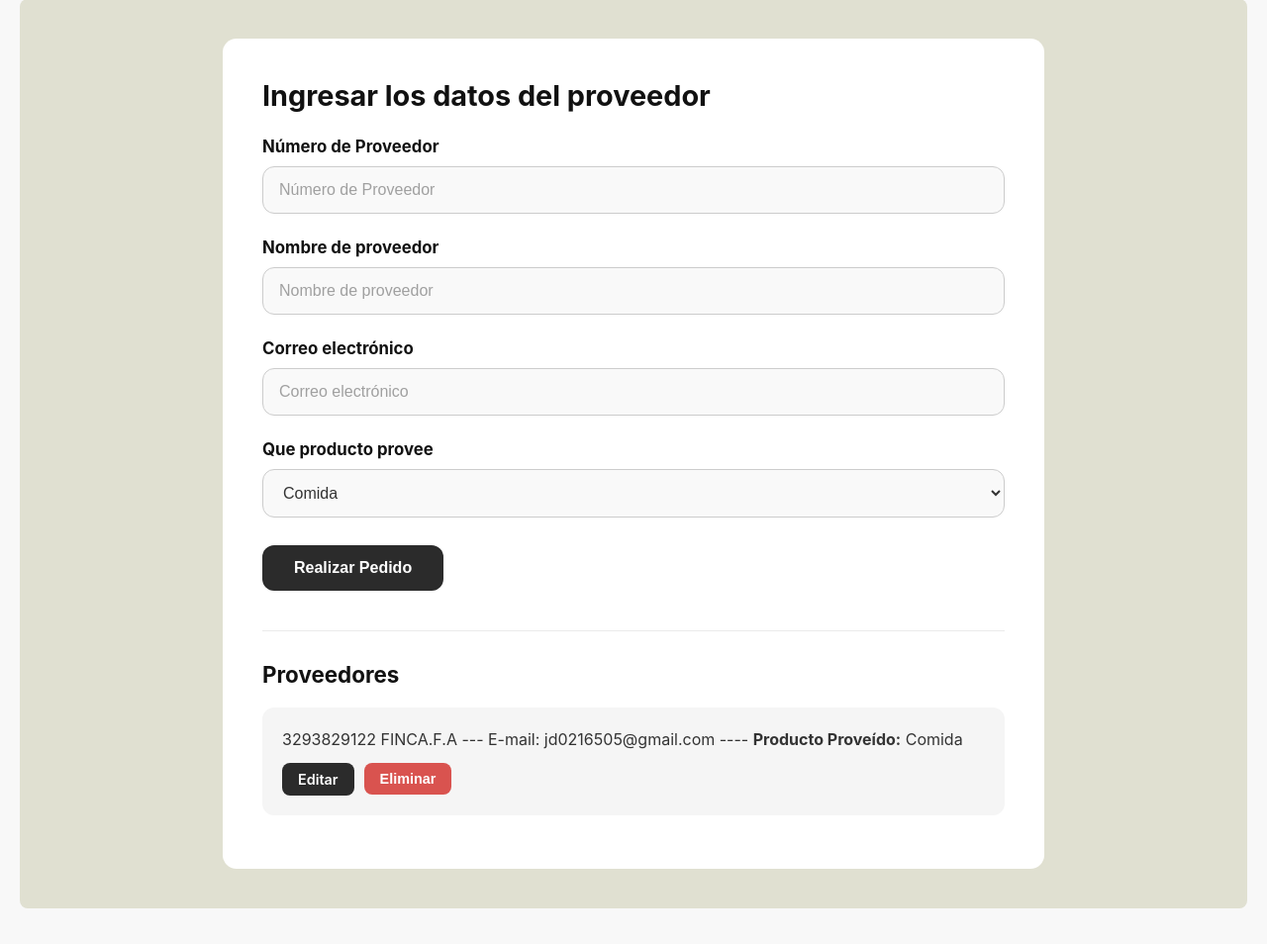
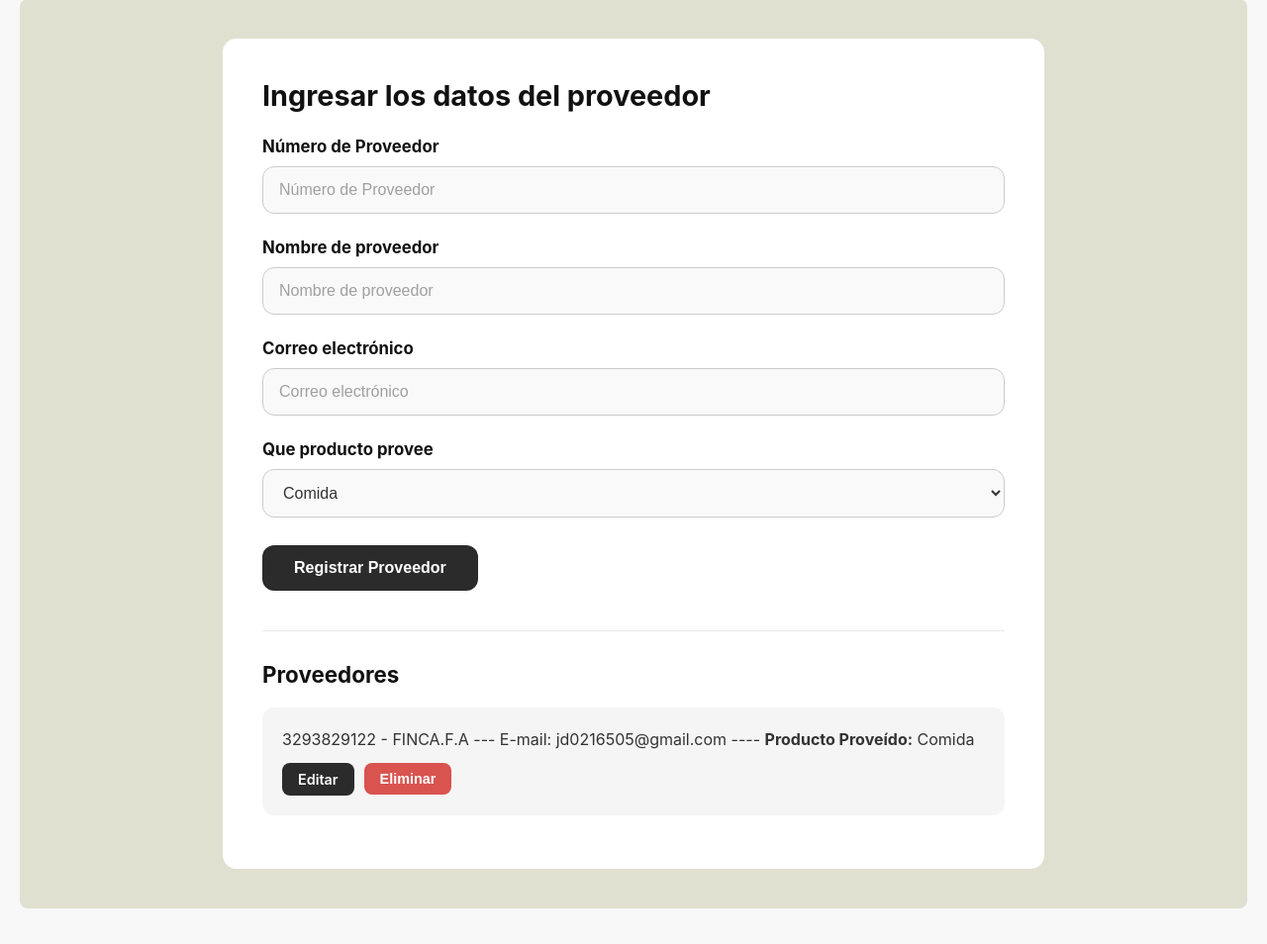
Before and after one commit to LowerCypress/restaurante, a Flask app: page /proveedores in a window 1280 px wide. Shown: the part 239-1193 px from the top of the page at 99% size. Run offline with Flask 3, Linux system fonts and the light colour scheme; a user stored in the database is signed in; data comes from the database, SQL or seed files in the repository; both versions use the stored data as it was after the commit.

Commit message:
arregle lo de proveedores

```diff
--- a/paginas/entidades.py
+++ b/paginas/entidades.py
@@ -23,6 +23,6 @@ def agregar_proveedores():
 @entidades_bp.route('/proveedores')
 def listar_proveedores():
     conn = get_connection()
-    proveedores = conn.execute('SELECT * FROM proveedores').fetchall()
+    proveedores = conn.execute('SELECT id,numero,nombre,email,producto FROM proveedores').fetchall()
     conn.close()
     return render_template('Proovedores.html', proveedores=proveedores)
--- a/templates/Proovedores.html
+++ b/templates/Proovedores.html
@@ -149,7 +149,8 @@
 
 <div class="proveedor-container">
     <h2>Ingresar los datos del proveedor</h2>
-    <form action="/guardar_proveedor" method="POST" class="proveedor-form">
+
+    <form action="{{ url_for('entidades.agregar_proveedores') }}" method="POST" class="proveedor-form">
         <label for="numero">Número de Proveedor</label>
         <input type="text" id="numero" name="numero" placeholder="Número de Proveedor" required>
 
@@ -161,14 +162,14 @@
 
         <label for="opciones">Que producto provee</label>
         <select id="opciones" name="opciones">
-            <option value="Espagueti">Comida</option>
-            <option value="Pollo al ajillo">Platos</option>
-            <option value="Salmon a la parilla">Vasos</option>
-            <option value="Pescado del dia">Muebles</option>
+            <option value="Comida">Comida</option>
+            <option value="Platos">Platos</option>
+            <option value="Vasos">Vasos</option>
+            <option value="Muebles">Muebles</option>
         </select>
 
         <div>
-            <button type="submit">Realizar Pedido</button>
+            <button type="submit">Registrar Proveedor</button>
         </div>
     </form>
 
@@ -179,12 +180,12 @@
     {% for u in proveedores %}
         <li class="proveedor-item">
             <span class="proveedor-texto">
-                {{ u.numero }} {{ u.nombre }} --- E-mail: {{ u.email }} ---- <strong>Producto Proveído:</strong> {{ u.producto }}
+                {{ u[1] }} - {{ u[2] }} --- E-mail: {{ u[3] }} ---- <strong>Producto Proveído:</strong> {{ u[4] }}
             </span>
             <div class="acciones-container">
-                <a href="/editar_proveedor/{{ u.id }}" class="btn-action btn-editar">Editar</a>
+                <a href="{{ url_for('entidades.listar_proveedores') }}" class="btn-action btn-editar">Editar</a>
 
-                <form action="/eliminar_proveedor/{{ u.id }}" method="POST" style="margin: 0;" onsubmit="return confirm('¿Estás seguro de que deseas eliminar este proveedor?');">
+                <form action="#" method="POST" style="margin: 0;">
                     <button type="submit" class="btn-action btn-eliminar">Eliminar</button>
                 </form>
             </div>
@@ -194,4 +195,6 @@
     {% endfor %}
     </ul>
 </div>
+
+  </div>
 {% endblock %}
```
Also changed, not shown: usuarios.db.
